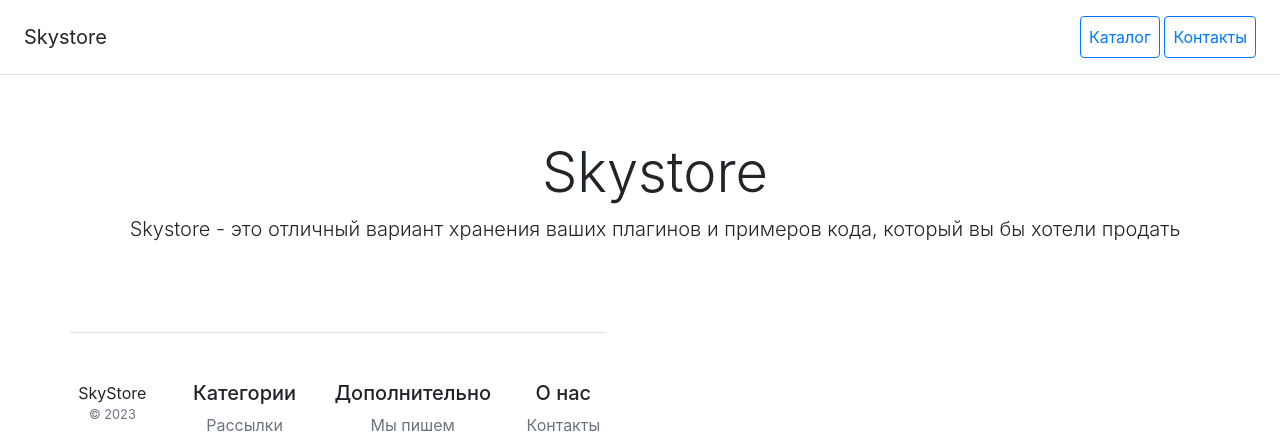
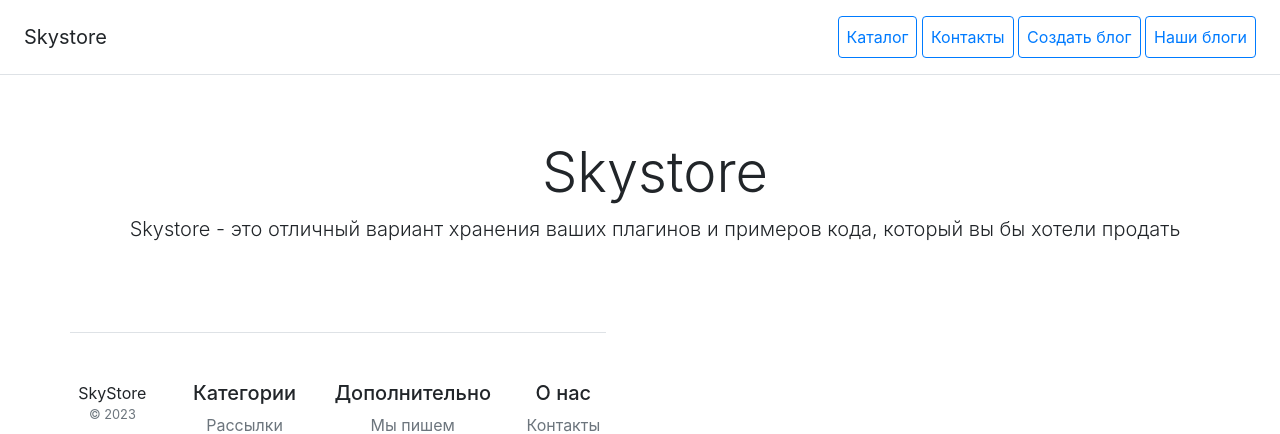
Before and after one commit to RenatUrazbakhtin/Skystore, a Django app: page / in a window 1280 px wide. Shown: the top 434 px of the page. Run offline with Django 4.2, Linux system fonts and the light colour scheme; data that the repository does not hold is empty; some libraries are stand-ins or nearby versions.

Commit message:
add blogs button

```diff
--- a/catalog/templates/catalog/includes/inc_catalog_menu.html
+++ b/catalog/templates/catalog/includes/inc_catalog_menu.html
@@ -3,5 +3,7 @@
     <nav class="ms-5">
         <a class="p-2 btn btn-outline-primary" href="/">Каталог</a>
         <a class="p-2 btn btn-outline-primary" href="/contacts/">Контакты</a>
+        <a class="p-2 btn btn-outline-primary" href="{% url 'create' %}">Создать блог</a>
+        <a class="p-2 btn btn-outline-primary" href="{% url 'list' %}">Наши блоги</a>
     </nav>
 </div>
```
